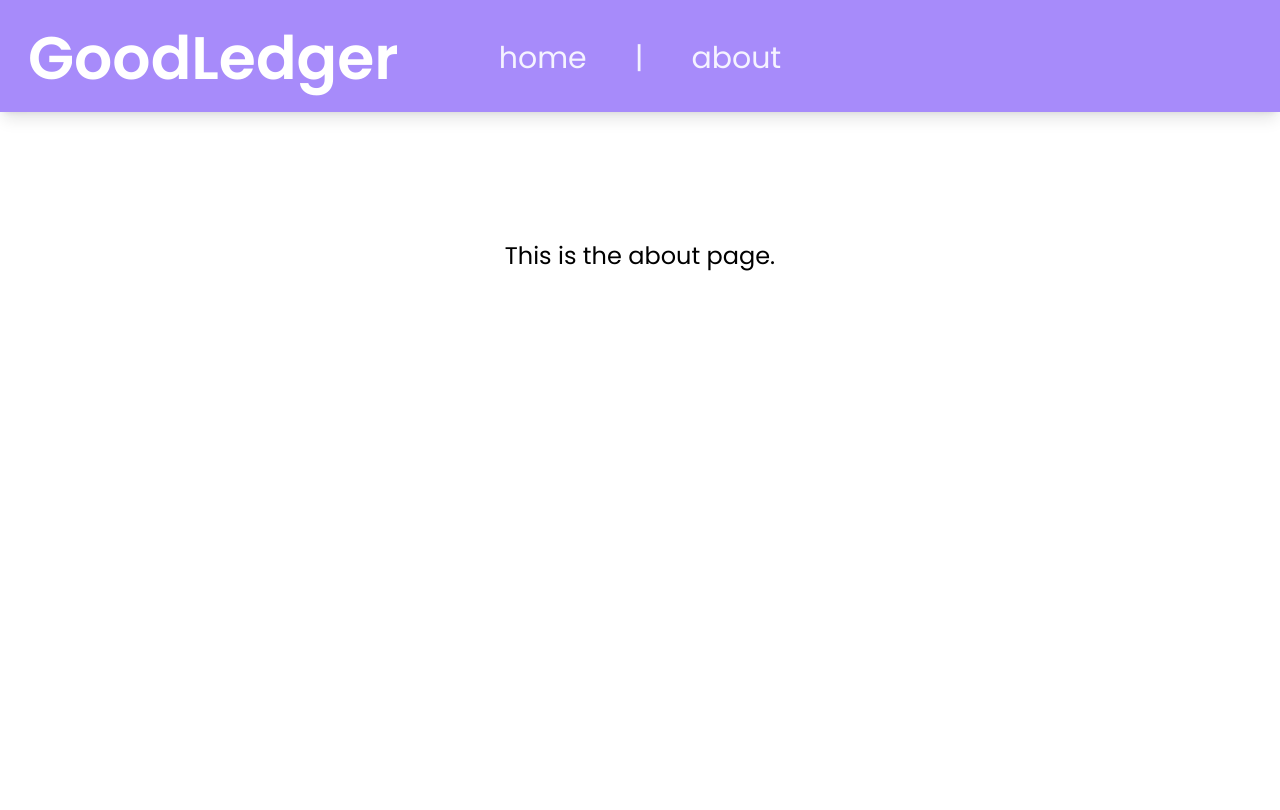
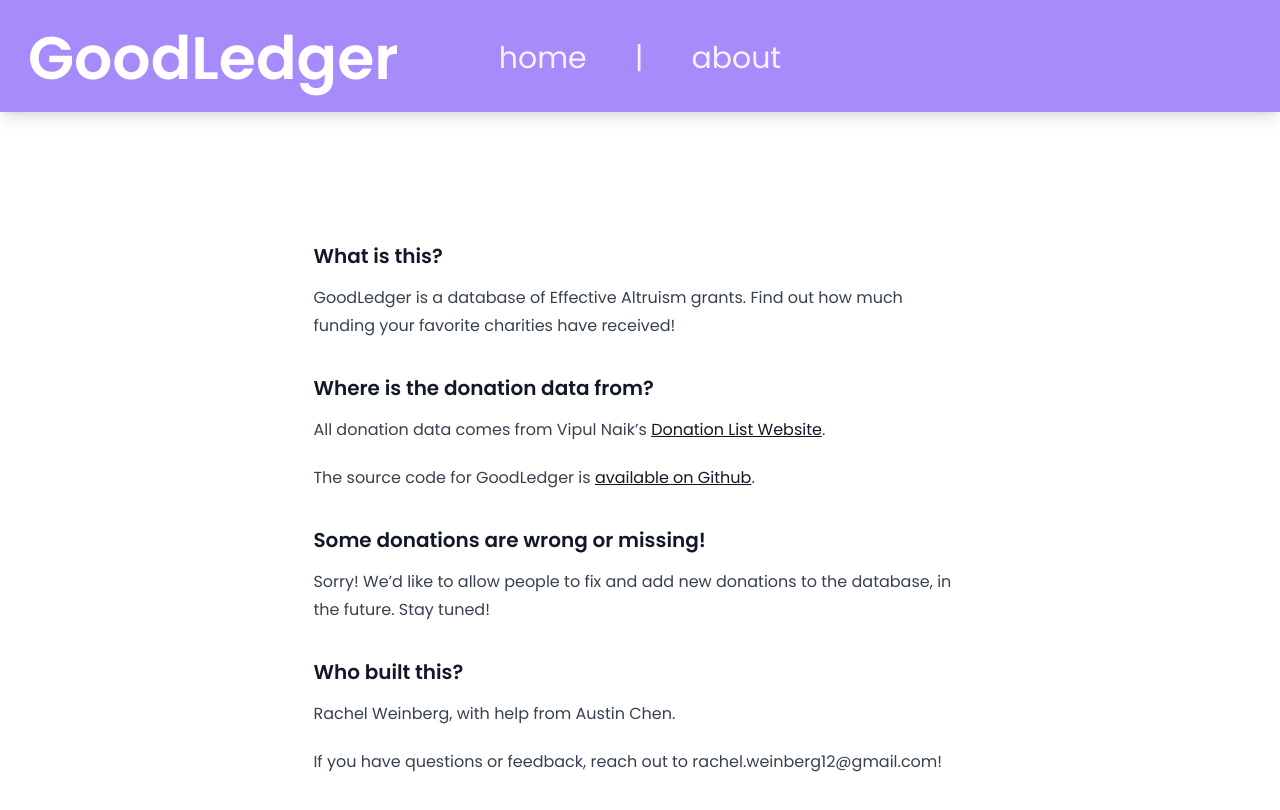
Before and after one commit to rachelweinberg12/OpenBook, a SvelteKit app: page /about in a window 1280 px wide. Shown: the top 810 px of the page. Built offline with nearby package versions, Linux system fonts and the light colour scheme.

Commit message:
Write about page

```diff
--- a/package.json
+++ b/package.json
@@ -14,6 +14,7 @@
 	"devDependencies": {
 		"@sveltejs/adapter-auto": "^1.0.0",
 		"@sveltejs/kit": "^1.0.0",
+		"@tailwindcss/typography": "^0.5.9",
 		"@typescript-eslint/eslint-plugin": "^5.45.0",
 		"@typescript-eslint/parser": "^5.45.0",
 		"@vincjo/datatables": "^0.9.96",
--- a/src/routes/about/+page.svelte
+++ b/src/routes/about/+page.svelte
@@ -3,5 +3,30 @@
 </script>
 
 <div class="flex justify-center my-32 text-2xl">
-	<p>This is the about page.</p>
+	<div class="prose">
+		<h3 id="what-is-this-">What is this?</h3>
+		<p>
+			GoodLedger is a database of Effective Altruism grants. Find out how much funding your favorite
+			charities have received!
+		</p>
+		<h3 id="where-is-the-donation-data-from-">Where is the donation data from?</h3>
+		<p>
+			All donation data comes from Vipul Naik’s <a href="https://github.com/vipulnaik/donations"
+				>Donation List Website</a
+			>.
+		</p>
+		<p>
+			The source code for GoodLedger is <a href="https://github.com/rachelweinberg12/zoe"
+				>available on Github</a
+			>.
+		</p>
+		<h3 id="some-donations-are-wrong-or-missing-">Some donations are wrong or missing!</h3>
+		<p>
+			Sorry! We’d like to allow people to fix and add new donations to the database, in the future.
+			Stay tuned!
+		</p>
+		<h3 id="who-built-this-">Who built this?</h3>
+		<p>Rachel Weinberg, with help from Austin Chen.</p>
+		<p>If you have questions or feedback, reach out to rachel.weinberg12@gmail.com!</p>
+	</div>
 </div>
--- a/tailwind.config.cjs
+++ b/tailwind.config.cjs
@@ -12,5 +12,5 @@ module.exports = {
 			}
 		}
 	},
-	plugins: []
+	plugins: [require('@tailwindcss/typography')]
 };
```
Also changed, not shown: 1 other file (tests, documents, lock files or other folders).
